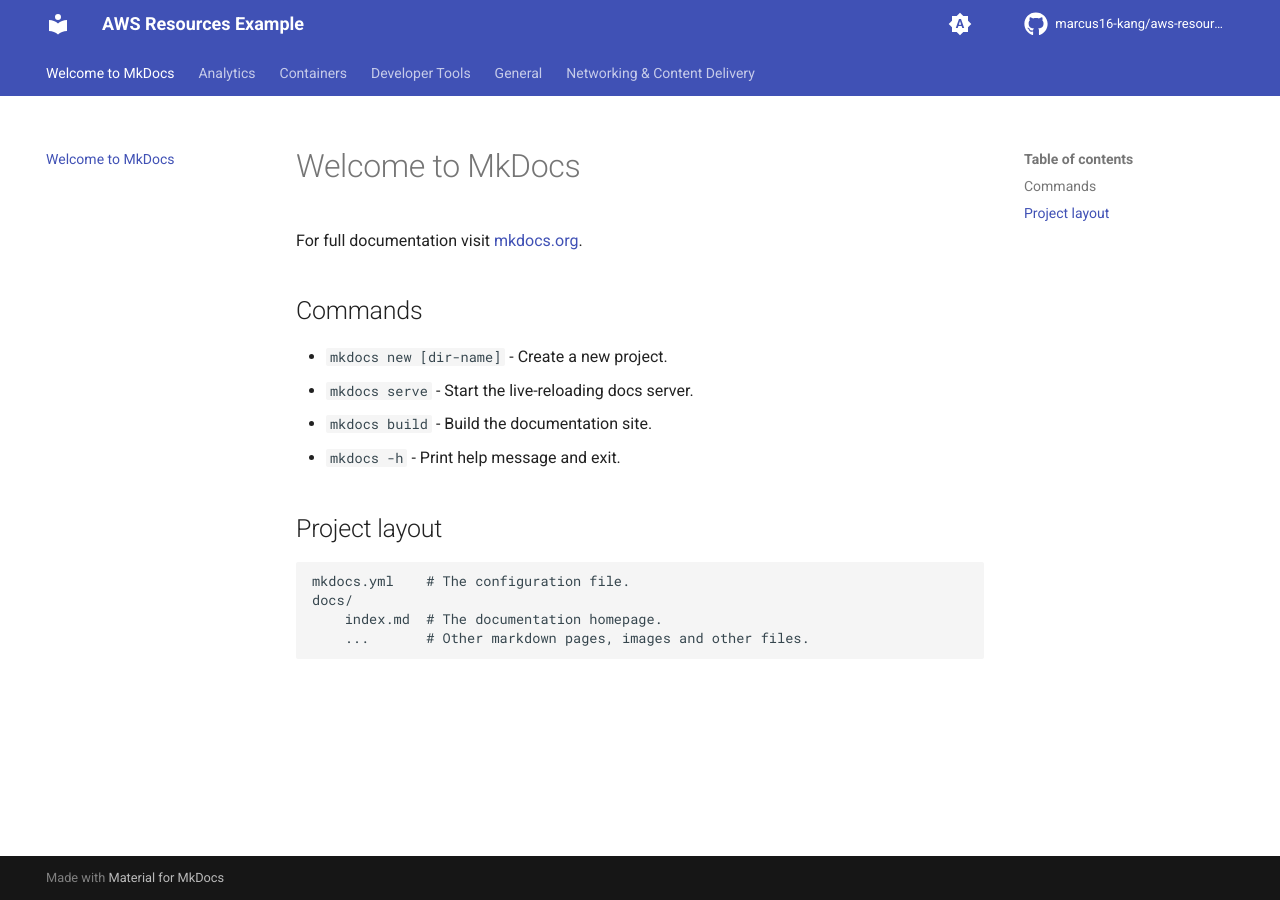
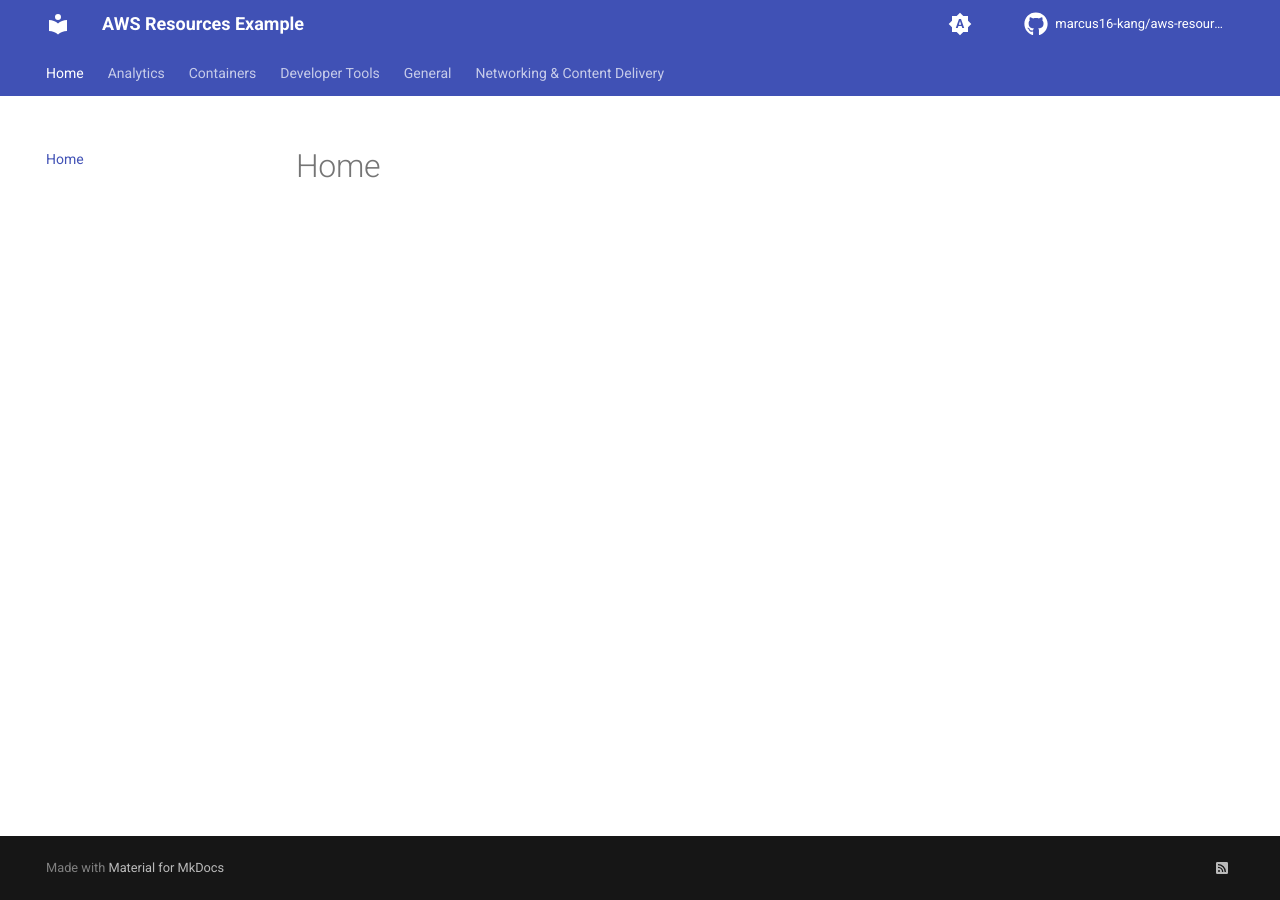
Before and after one commit to dev-sjlee/aws-resources-example, an MkDocs documentation site: the page built from docs/index.md, in a window 1280 px wide. Built offline with MkDocs 1.6.1 and Material for MkDocs 9.7.7, drawn with Linux system fonts in a browser that asks for light colours; comment, search, counter and statistics services are not loaded.

Commit message:
Add rss plugin.

```diff
--- a/docs/index.md
+++ b/docs/index.md
@@ -1,17 +1 @@
-# Welcome to MkDocs
-
-For full documentation visit [mkdocs.org](https://www.mkdocs.org).
-
-## Commands
-
-* `mkdocs new [dir-name]` - Create a new project.
-* `mkdocs serve` - Start the live-reloading docs server.
-* `mkdocs build` - Build the documentation site.
-* `mkdocs -h` - Print help message and exit.
-
-## Project layout
-
-    mkdocs.yml    # The configuration file.
-    docs/
-        index.md  # The documentation homepage.
-        ...       # Other markdown pages, images and other files.
+# Home
--- a/mkdocs.yml
+++ b/mkdocs.yml
@@ -34,17 +34,25 @@ theme:
 
 markdown_extensions:
   - admonition
+  - attr_list
   - pymdownx.details
   - pymdownx.superfences
   - pymdownx.tabbed:
       alternate_style: true
+  - pymdownx.emoji:
+      emoji_index: !!python/name:materialx.emoji.twemoji
+      emoji_generator: !!python/name:materialx.emoji.to_svg
 
 extra:
   analytics:
     provider: google
     property: G-XBBMFDWMLT
+  social:
+    - icon: material/rss-box
+      link: /aws-resources-example/feed_rss_updated.xml
 
 plugins:
   - social:
       cards: true
       cards_font: Noto Sans KR
+  - rss
```
Also changed, not shown: docs/Containers/EKS/01-install-tools.md (+0 -19 lines), docs/Containers/EKS/02-start-eks-cluster.md (+2 -0 lines), docs/General/01-install-awscli-v2.md (added, +17 -0 lines), docs/General/02-install-python-310.md (renamed from docs/General/01-install-python-310.md), 1 other file.
